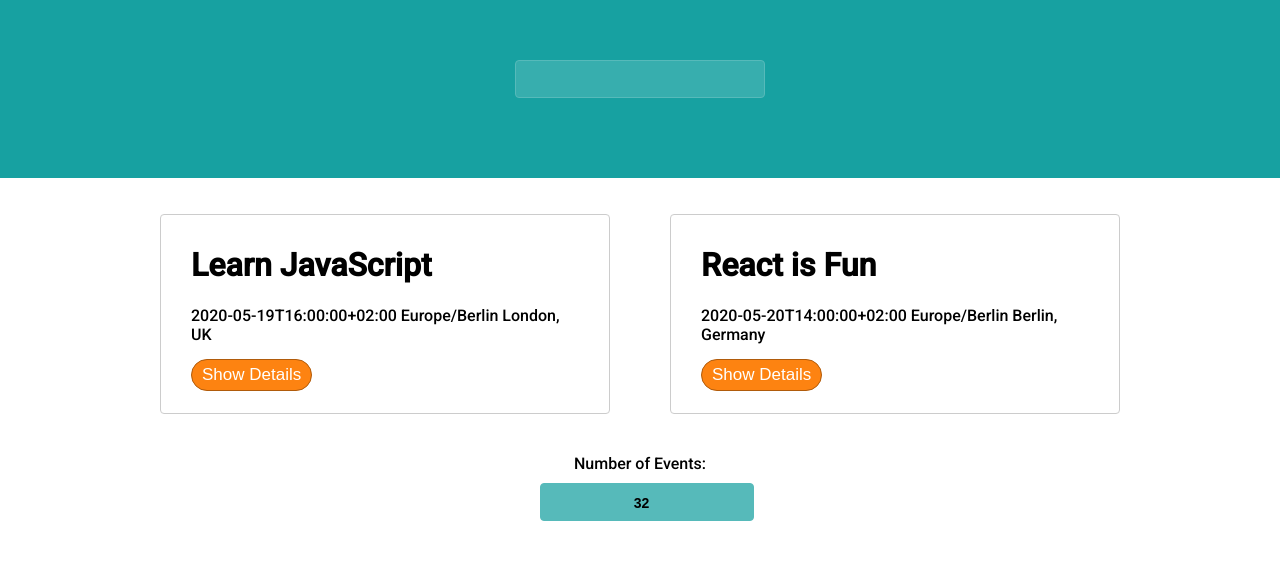
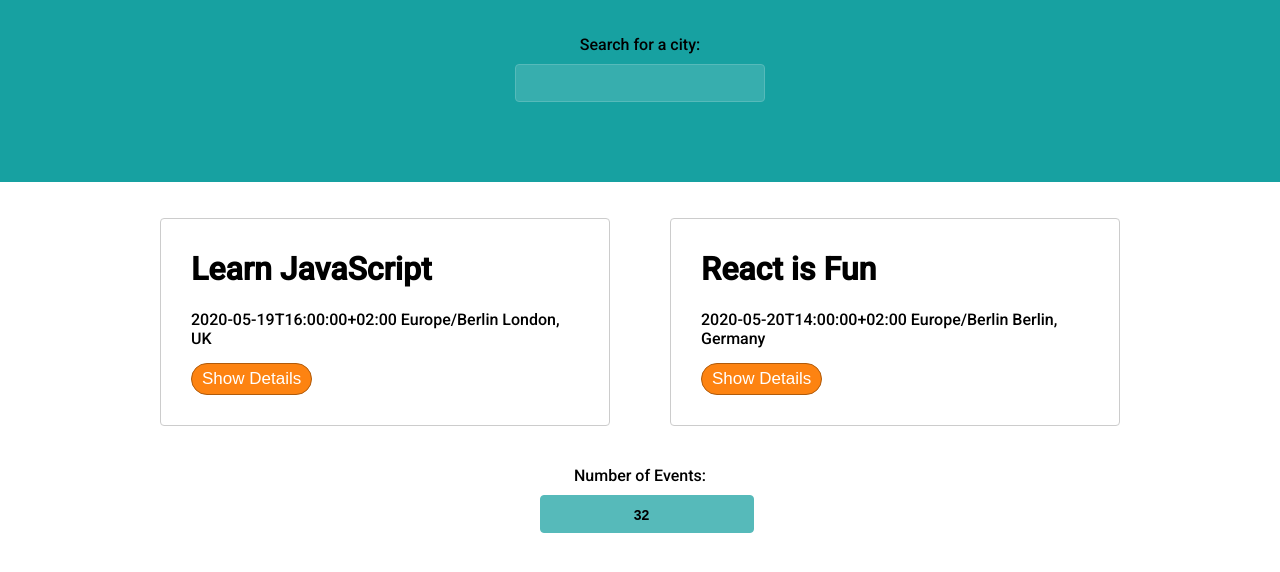
Before and after one commit to msemedo2/meet, a React (Create React App) app: page / in a window 1280 px wide. Shown: the top 572 px of the page. Built offline with nearby package versions, Linux system fonts and the light colour scheme.

Commit message:
add styling

```diff
--- a/src/App.css
+++ b/src/App.css
@@ -43,6 +43,7 @@ input[type='number'] {
 	width: 250px;
 	background-color: #37aeae;
 	padding: 10px;
+	margin-top: 10px;
 }
 
 .number-input {
@@ -59,7 +60,7 @@ input[type='number'] {
 	margin: auto;
 	position: relative;
 	background-color: #17a1a1;
-	padding: 60px 60px 80px;
+	padding: 35px 60px 80px;
 }
 
 .suggestions {
@@ -102,8 +103,8 @@ input[type='number'] {
 	border: 1px solid #ccc;
 	border-radius: 4px;
 	position: relative;
+	max-width: 900px;
 	width: 450px;
-	height: 200px;
 }
 
 .details-btn {
--- a/src/CitySearch.js
+++ b/src/CitySearch.js
@@ -30,6 +30,7 @@ class CitySearch extends Component {
 	render() {
 		return (
 			<div className="CitySearch">
+				<label>Search for a city: </label>
 				<input
 					type="text"
 					className="city"
@@ -39,6 +40,7 @@ class CitySearch extends Component {
 						this.setState({ showSuggestions: true });
 					}}
 				/>
+
 				<ul
 					className="suggestions"
 					style={this.state.showSuggestions ? {} : { display: 'none' }}
```
